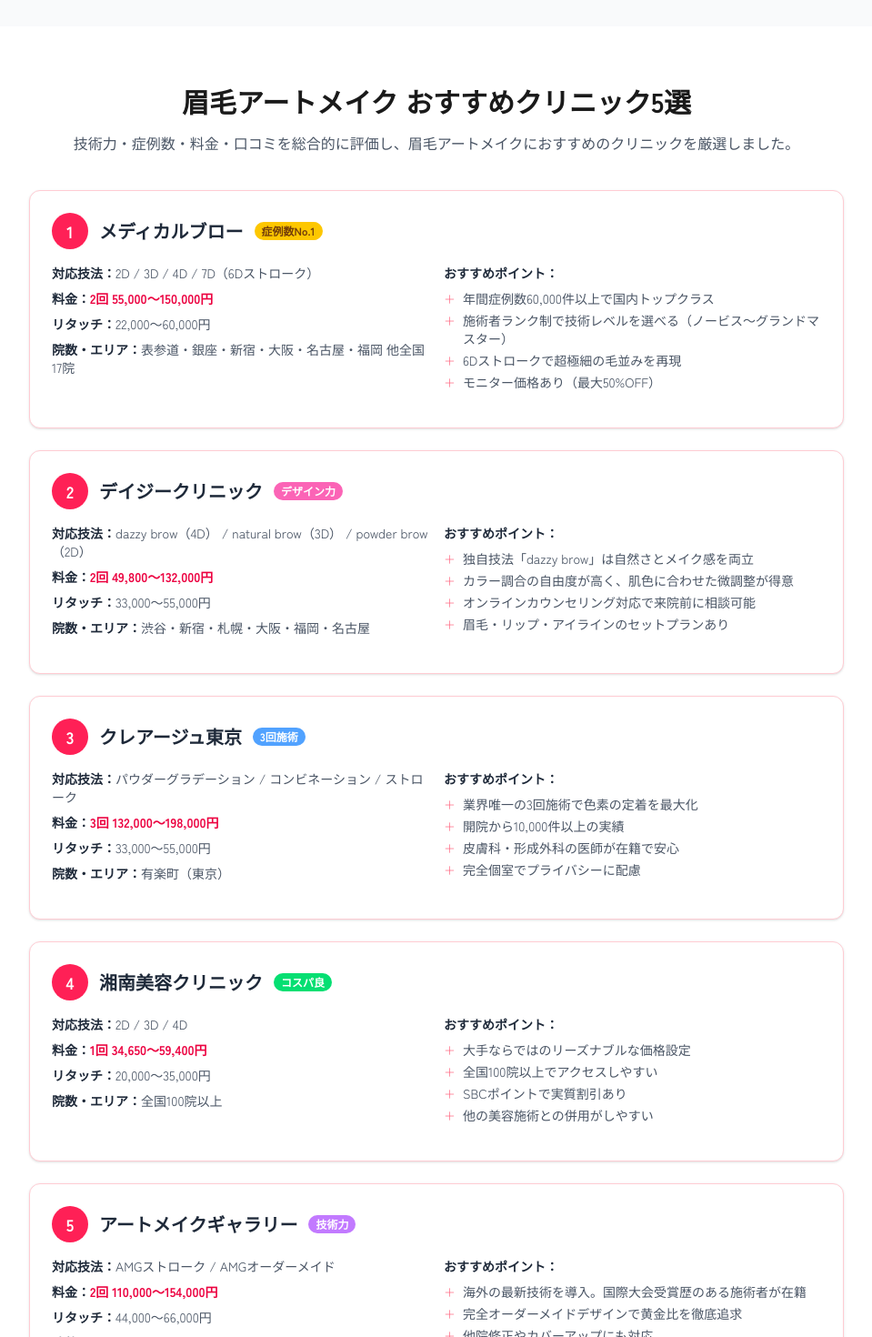
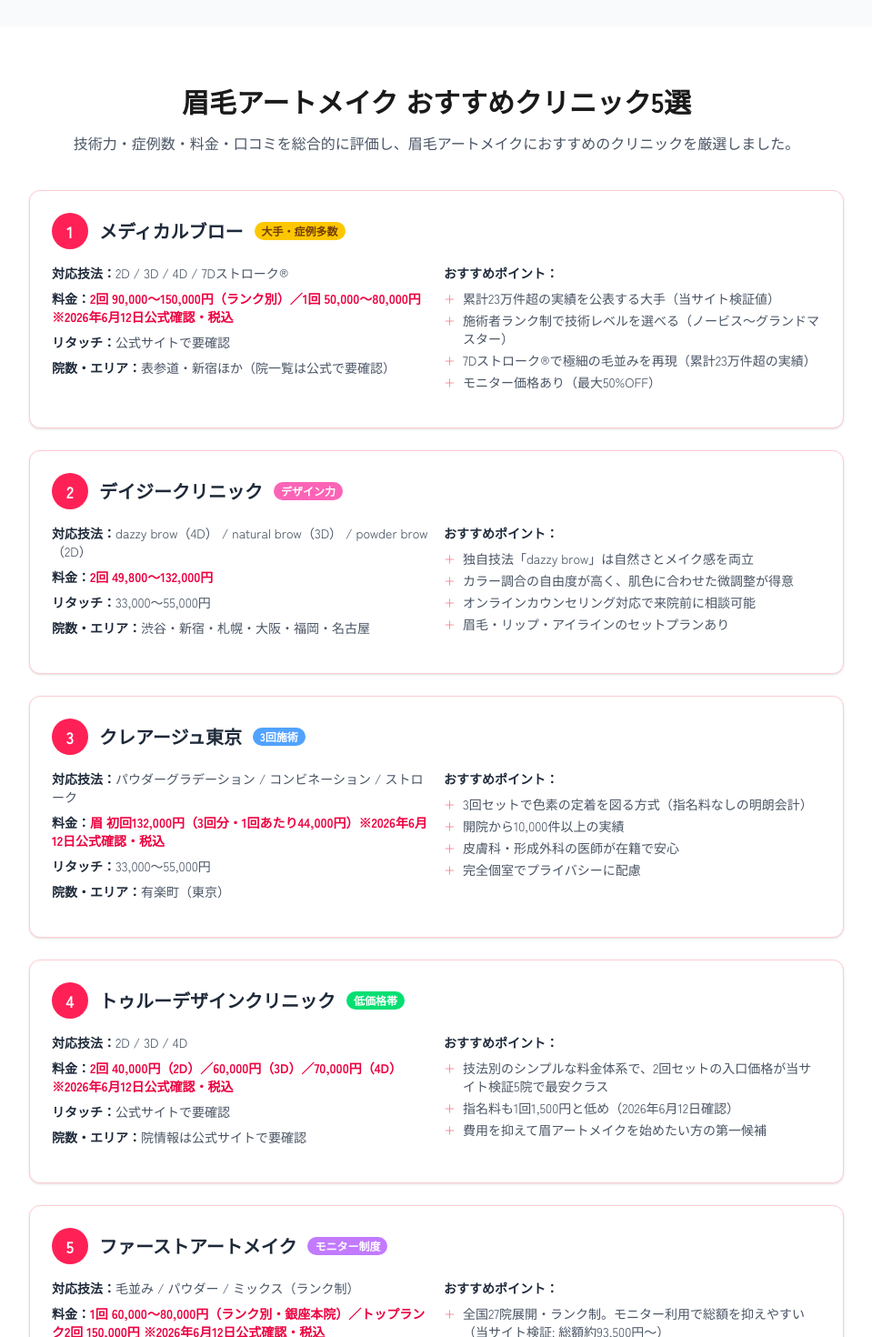
Before and after one commit to mediaxsaburoai0818-design/artmake-hikaku, a Next.js app: page /parts/eyebrow in a window 1280 px wide. Shown: the part 2742-4212 px from the top of the page at 91% size, without its empty margins (160-1119 px from the left). Built offline with nearby package versions, Linux system fonts and the light colour scheme.

Commit message:
S4: 部位ページ(lip/eyebrow)を検証済み実額化(未検証2院・No.1/業界唯一/6D/旧展開エリアを一掃)

```diff
--- a/src/app/parts/eyebrow/page.tsx
+++ b/src/app/parts/eyebrow/page.tsx
@@ -4,9 +4,9 @@
 import AuthorBox from '@/components/AuthorBox'
 
 export const metadata: Metadata = {
-  title: "眉毛アートメイク完全ガイド｜2D/3D/4D/7Dの違い・おすすめクリニック5選【2026年最新】| アートメイク比較ナビ",
+  title: "眉毛アートメイクの料金・値段はいくら？【2026年】2D/3D/4Dの違いと検証済み院の実額比較",
   description:
-    "眉毛アートメイクの施術方法（2D・3D・4D・7D）の違いを徹底比較。デザインの種類、おすすめクリニック5社、料金相場、ダウンタイム経過まで完全解説。眉毛アートメイク選びに必要な情報がすべてわかる。",
+    "眉毛アートメイクの料金・値段を検証済みの公式実額で比較（例: 2回40,000円〜113,800円・2026年6月12日確認・税込）。2D・3D・4Dの技法の違い、デザインの種類、ダウンタイム経過、後悔しない選び方まで完全ガイド。",
   keywords:
     "眉毛アートメイク,眉毛アートメイク おすすめ,3D 4D 違い,眉毛アートメイク 料金,眉アートメイク クリニック,眉毛アートメイク ダウンタイム",
   openGraph: {
@@ -200,7 +200,7 @@
               },
               {
                 name: "4D（コンビネーション眉）",
-                badge: "人気No.1",
+                badge: "定番人気",
                 color: "bg-rose-100 text-rose-700",
                 who: "自然さとメイク感の両方が欲しい方、どの技法か迷っている方",
                 merit: "3Dの自然な毛並み+2Dのふんわり感で最も完成度が高い",
@@ -340,16 +340,16 @@
               {
                 rank: 1,
                 name: "メディカルブロー",
-                badge: "症例数No.1",
+                badge: "大手・症例多数",
                 badgeColor: "bg-yellow-400 text-yellow-900",
-                techniques: "2D / 3D / 4D / 7D（6Dストローク）",
-                price: "2回 55,000〜150,000円",
-                retouch: "22,000〜60,000円",
-                areas: "表参道・銀座・新宿・大阪・名古屋・福岡 他全国17院",
+                techniques: "2D / 3D / 4D / 7Dストローク®",
+                price: "2回 90,000〜150,000円（ランク別）／1回 50,000〜80,000円 ※2026年6月12日公式確認・税込",
+                retouch: "公式サイトで要確認",
+                areas: "表参道・新宿ほか（院一覧は公式で要確認）",
                 points: [
-                  "年間症例数60,000件以上で国内トップクラス",
+                  "累計23万件超の実績を公表する大手（当サイト検証値）",
                   "施術者ランク制で技術レベルを選べる（ノービス〜グランドマスター）",
-                  "6Dストロークで超極細の毛並みを再現",
+                  "7Dストローク®で極細の毛並みを再現（累計23万件超の実績）",
                   "モニター価格あり（最大50%OFF）",
                 ],
               },
@@ -375,11 +375,11 @@
                 badge: "3回施術",
                 badgeColor: "bg-blue-400 text-white",
                 techniques: "パウダーグラデーション / コンビネーション / ストローク",
-                price: "3回 132,000〜198,000円",
+                price: "眉 初回132,000円（3回分・1回あたり44,000円）※2026年6月12日公式確認・税込",
                 retouch: "33,000〜55,000円",
                 areas: "有楽町（東京）",
                 points: [
-                  "業界唯一の3回施術で色素の定着を最大化",
+                  "3回セットで色素の定着を図る方式（指名料なしの明朗会計）",
                   "開院から10,000件以上の実績",
                   "皮膚科・形成外科の医師が在籍で安心",
                   "完全個室でプライバシーに配慮",
@@ -387,34 +387,32 @@
               },
               {
                 rank: 4,
-                name: "湘南美容クリニック",
-                badge: "コスパ良",
+                name: "トゥルーデザインクリニック",
+                badge: "低価格帯",
                 badgeColor: "bg-green-400 text-white",
                 techniques: "2D / 3D / 4D",
-                price: "1回 34,650〜59,400円",
-                retouch: "20,000〜35,000円",
-                areas: "全国100院以上",
+                price: "2回 40,000円（2D）／60,000円（3D）／70,000円（4D）※2026年6月12日公式確認・税込",
+                retouch: "公式サイトで要確認",
+                areas: "院情報は公式サイトで要確認",
                 points: [
-                  "大手ならではのリーズナブルな価格設定",
-                  "全国100院以上でアクセスしやすい",
-                  "SBCポイントで実質割引あり",
-                  "他の美容施術との併用がしやすい",
+                  "技法別のシンプルな料金体系で、2回セットの入口価格が当サイト検証5院で最安クラス",
+                  "指名料も1回1,500円と低め（2026年6月12日確認）",
+                  "費用を抑えて眉アートメイクを始めたい方の第一候補",
                 ],
               },
               {
                 rank: 5,
-                name: "アートメイクギャラリー",
-                badge: "技術力",
+                name: "ファーストアートメイク",
+                badge: "モニター制度",
                 badgeColor: "bg-purple-400 text-white",
-                techniques: "AMGストローク / AMGオーダーメイド",
-                price: "2回 110,000〜154,000円",
-                retouch: "44,000〜66,000円",
-                areas: "銀座・横浜・梅田・芦屋",
+                techniques: "毛並み / パウダー / ミックス（ランク制）",
+                price: "1回 60,000〜80,000円（ランク別・銀座本院）／トップランク2回 150,000円 ※2026年6月12日公式確認・税込",
+                retouch: "公式サイトで要確認",
+                areas: "銀座ほか全国27院",
                 points: [
-                  "海外の最新技術を導入。国際大会受賞歴のある施術者が在籍",
-                  "完全オーダーメイドデザインで黄金比を徹底追求",
-                  "他院修正やカバーアップにも対応",
-                  "丁寧なカウンセリングが高評価（60〜90分）",
+                  "全国27院展開・ランク制。モニター利用で総額を抑えやすい（当サイト検証: 総額約93,500円〜）",
+                  "指名料5,500〜11,000円と大手の中では低め",
+                  "モニター条件はカウンセリングで要確認",
                 ],
               },
             ].map((clinic) => (
@@ -512,38 +510,38 @@
                 {[
                   {
                     clinic: "メディカルブロー",
-                    d2: "55,000円〜",
-                    d3: "80,000円〜",
-                    d4: "110,000円〜",
-                    retouch: "22,000円〜",
+                    d2: "—（ランク制）",
+                    d3: "—（ランク制）",
+                    d4: "2回 90,000円〜（ランク別）",
+                    retouch: "要確認",
                   },
                   {
                     clinic: "デイジー",
-                    d2: "49,800円〜",
-                    d3: "69,800円〜",
-                    d4: "99,800円〜",
-                    retouch: "33,000円〜",
+                    d2: "—",
+                    d3: "natural brow 2回49,800円〜（福岡天神）",
+                    d4: "dazzy Brow 2回113,800円（新宿）",
+                    retouch: "要確認",
                   },
                   {
                     clinic: "クレアージュ",
-                    d2: "132,000円（3回）",
-                    d3: "143,000円（3回）",
-                    d4: "198,000円（3回）",
-                    retouch: "33,000円〜",
+                    d2: "眉 初回132,000円（3回分）",
+                    d3: "—",
+                    d4: "—",
+                    retouch: "要確認",
                   },
                   {
-                    clinic: "湘南美容",
-                    d2: "34,650円（1回）",
-                    d3: "49,500円（1回）",
-                    d4: "59,400円（1回）",
-                    retouch: "20,000円〜",
+                    clinic: "トゥルーデザイン",
+                    d2: "2回 40,000円",
+                    d3: "2回 60,000円",
+                    d4: "2回 70,000円",
+                    retouch: "要確認",
                   },
                   {
-                    clinic: "AMGギャラリー",
-                    d2: "-",
-                    d3: "110,000円〜",
-                    d4: "132,000円〜",
-                    retouch: "44,000円〜",
+                    clinic: "ファーストアートメイク",
+                    d2: "—",
+                    d3: "1回 60,000〜80,000円（ランク別）",
+                    d4: "トップ2回 150,000円",
+                    retouch: "要確認",
                   },
                 ].map((row, i) => (
                   <tr
--- a/src/app/parts/lip/page.tsx
+++ b/src/app/parts/lip/page.tsx
@@ -4,13 +4,13 @@
 import AuthorBox from '@/components/AuthorBox'
 
 export const metadata: Metadata = {
-  title: "リップアートメイク完全ガイド｜施術方法・おすすめクリニック・料金相場【2026年最新】| アートメイク比較ナビ",
+  title: "リップアートメイクの料金・値段はいくら？【2026年】検証済み院の実額とデザインの選び方",
   description:
-    "リップアートメイクの施術方法（フルリップ・リップライン・グラデーション）、カラー選び、おすすめクリニック3選、料金相場（2回7〜20万円）、ダウンタイムまで完全解説。",
+    "リップアートメイクの料金・値段を検証済みの公式実額で解説（例: 1回55,000円〜・2回セット12万円等、2026年6月12日確認・税込）。フルリップ・グラデーションの施術方法、カラー選び、ダウンタイム、クリニックの選び方まで完全ガイド。",
   keywords:
     "リップアートメイク おすすめ,リップアートメイク,リップアートメイク 料金,リップアートメイク ダウンタイム,唇 アートメイク",
   openGraph: {
-    title: "リップアートメイク完全ガイド｜施術方法・おすすめクリニック・料金相場",
+    title: "リップアートメイクの料金・値段はいくら？検証済み院の実額と選び方",
     description:
       "リップアートメイクの施術方法、カラー選び、おすすめクリニック、料金相場、ダウンタイムまで網羅的に解説。",
     type: "article",
@@ -111,7 +111,7 @@
               {
                 icon: "💋",
                 name: "フルリップ",
-                badge: "人気No.1",
+                badge: "定番人気",
                 badgeColor: "bg-rose-500 text-white",
                 desc: "唇全体に色素を入れる施術。くすみをカバーし、リップを塗ったような均一な発色が特徴。血色感がしっかり出るため、すっぴんでも華やかな印象に。",
                 who: "唇のくすみが気になる方、リップなしでも華やかに見せたい方",
@@ -384,14 +384,14 @@
               {
                 rank: 1,
                 name: "メディカルブロー",
-                badge: "症例数No.1",
+                badge: "大手・症例多数",
                 badgeColor: "bg-yellow-400 text-yellow-900",
                 techniques: "フルリップ / リップライン / グラデーションリップ",
-                price: "2回 80,000〜170,000円",
-                retouch: "35,000〜70,000円",
-                areas: "表参道・銀座・新宿・大阪・名古屋・福岡 他全国17院",
+                price: "1回 55,000〜65,000円（モニター40,000円〜）※2026年6月12日公式確認・税込",
+                retouch: "公式サイトで要確認",
+                areas: "表参道・新宿ほか（院一覧は公式で要確認）",
                 points: [
-                  "リップアートメイクの症例数が国内トップクラス",
+                  "大手ならではの症例実績。ランク・指名料込みの総額で比較を",
                   "施術者ランク制（ノービス〜グランドマスター）で技術レベルを選択可能",
                   "くすみ補正に定評があり、唇の色ムラ・くすみが気になる方に特におすすめ",
                   "カラーバリエーションが豊富。パーソナルカラー診断を参考にした色提案",
@@ -403,9 +403,9 @@
                 badge: "カラー調合力",
                 badgeColor: "bg-pink-400 text-white",
                 techniques: "dazzy lip / カイリー lip / グラデーションリップ",
-                price: "2回 99,000〜154,000円",
-                retouch: "44,000〜66,000円",
-                areas: "渋谷・新宿・札幌・大阪・福岡・名古屋",
+                price: "dazzy Lip 2回120,000円・1回77,000円 ※2026年6月12日公式確認・税込",
+                retouch: "公式サイトで要確認",
+                areas: "新宿・札幌・福岡天神（3院）",
                 points: [
                   "独自の「dazzy lip」技法でじゅわっとした血色感を再現",
                   "カラー調合の自由度が非常に高く、肌色に合わせた微調整が得意",
@@ -419,11 +419,11 @@
                 badge: "3回施術で定着",
                 badgeColor: "bg-blue-400 text-white",
                 techniques: "フルリップ / グラデーションリップ",
-                price: "3回 154,000〜198,000円",
-                retouch: "44,000〜55,000円",
+                price: "初回198,000円（3回分）※2026年6月12日公式確認・税込",
+                retouch: "公式サイトで要確認",
                 areas: "有楽町（東京）",
                 points: [
-                  "業界唯一の3回施術でリップの色素定着を最大化",
+                  "3回セットで色素の定着を図る方式（指名料なしの明朗会計）",
                   "皮膚科・形成外科の医師が在籍で唇のデリケートな施術も安心",
                   "丁寧なカウンセリングで色味・形を入念にすり合わせ",
                   "完全個室・プライバシー配慮。リラックスして施術を受けられる",
```
